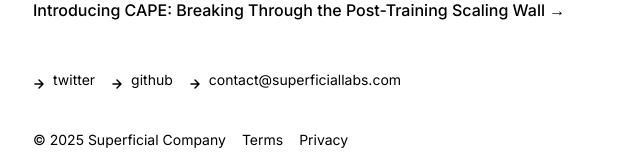
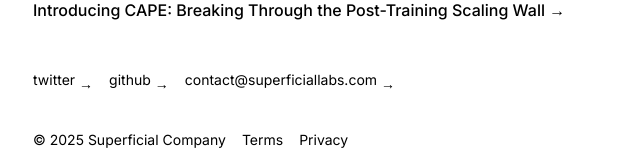
Before and after one commit to superficialorg/capabilitybench, a Next.js app: page / in a window 1280 px wide. Shown: the part 766-926 px from the top of the page, without its empty margins (319-959 px from the left). Built offline with nearby package versions, Linux system fonts and the light colour scheme.

Commit message:
Move footer arrows to right side and use → character to match other links

```diff
--- a/app/components/footer.tsx
+++ b/app/components/footer.tsx
@@ -1,24 +1,4 @@
 import Link from 'next/link'
-
-function ArrowIcon() {
-  return (
-    <svg
-      width="12"
-      height="12"
-      viewBox="0 0 12 12"
-      fill="none"
-      xmlns="http://www.w3.org/2000/svg"
-    >
-      <path
-        d="M2 6h8M6 2l4 4-4 4"
-        stroke="currentColor"
-        strokeWidth="1.5"
-        strokeLinecap="round"
-        strokeLinejoin="round"
-      />
-    </svg>
-  )
-}
 
 export default function Footer() {
   return (
@@ -31,10 +11,8 @@ export default function Footer() {
             target="_blank"
             href="https://x.com/superficiallabs"
           >
-            <span className="flex items-center">
-              <ArrowIcon />
-            </span>
-            <p className="ml-2 h-7">twitter</p>
+            <p className="h-7">twitter</p>
+            <span className="ml-1">→</span>
           </a>
         </li>
         <li>
@@ -44,10 +22,8 @@ export default function Footer() {
             target="_blank"
             href="https://github.com/superficiallabs"
           >
-            <span className="flex items-center">
-              <ArrowIcon />
-            </span>
-            <p className="ml-2 h-7">github</p>
+            <p className="h-7">github</p>
+            <span className="ml-1">→</span>
           </a>
         </li>
         <li>
@@ -55,10 +31,8 @@ export default function Footer() {
             className="flex items-center transition-all hover:text-neutral-800 text-black"
             href="mailto:contact@superficiallabs.com"
           >
-            <span className="flex items-center">
-              <ArrowIcon />
-            </span>
-            <p className="ml-2 h-7">contact@superficiallabs.com</p>
+            <p className="h-7">contact@superficiallabs.com</p>
+            <span className="ml-1">→</span>
           </a>
         </li>
       </ul>
```
